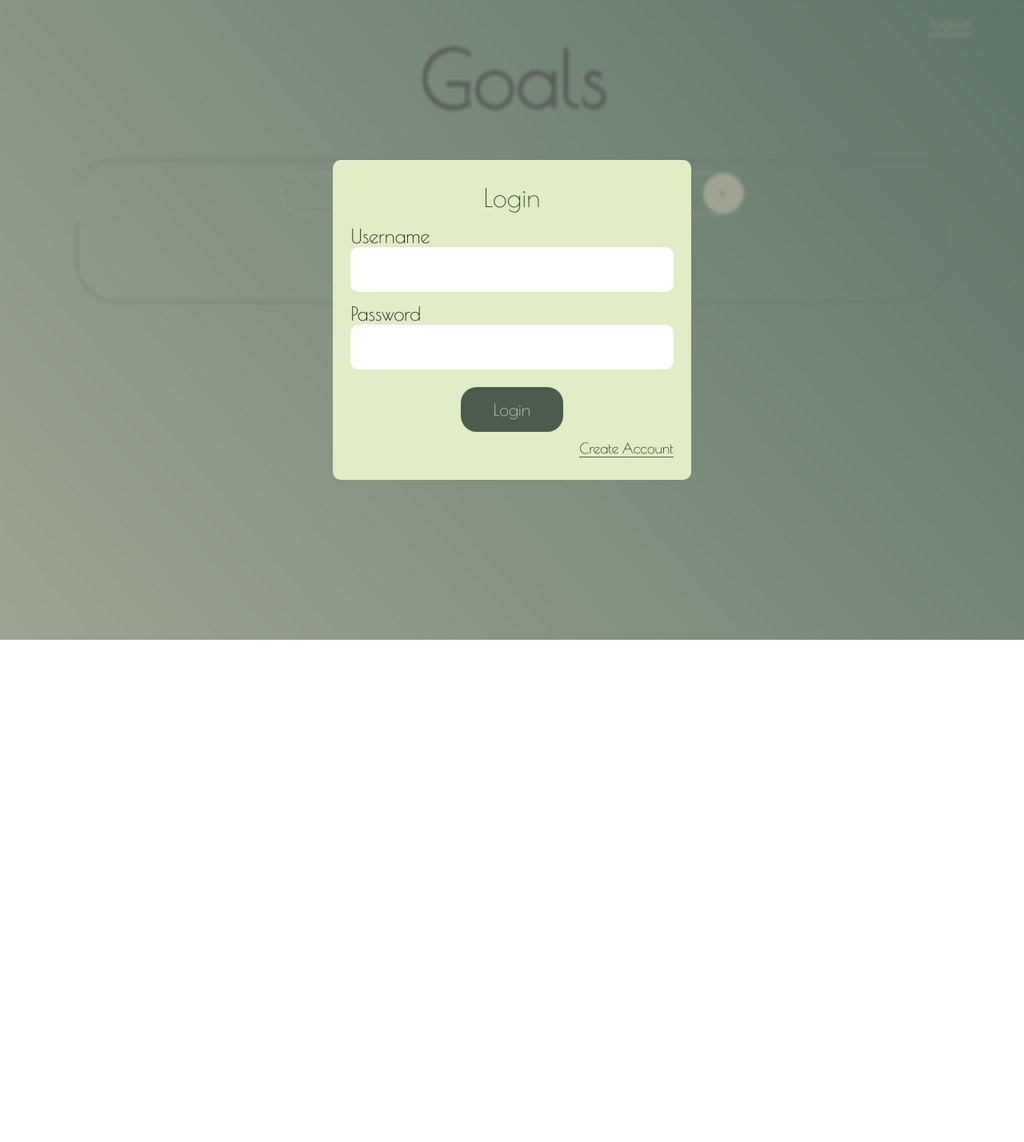
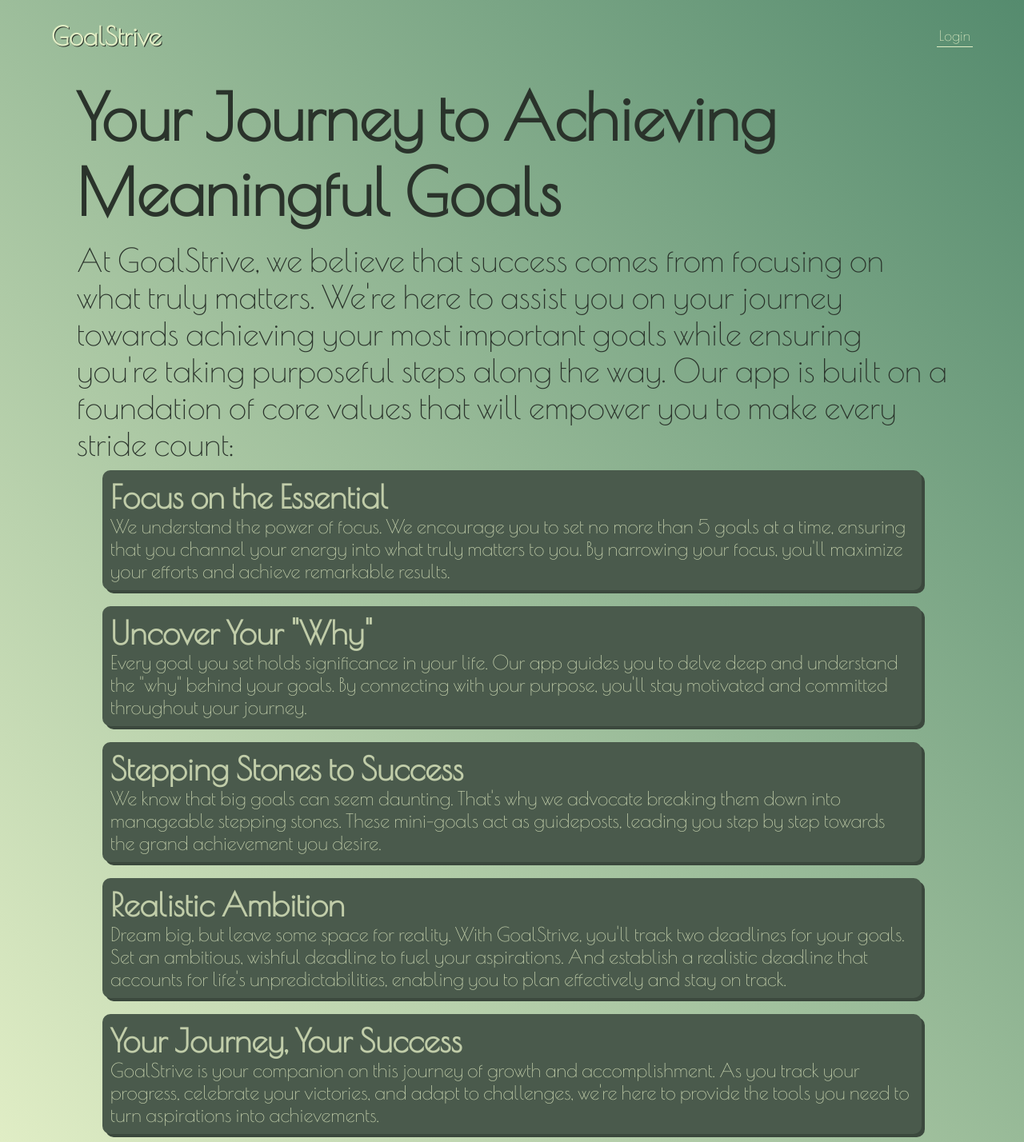
Before and after one commit to sammav21/goalsList, a React (Create React App) app in the folder client/: page / in a window 1280 px wide. Shown: the whole page at 80% size. Before the commit the page ends 800 px from the top, so only its background shows below. Built offline with nearby package versions, Linux system fonts and the light colour scheme.

Commit message:
landing page, tips, logo, design changes

```diff
--- a/client/package.json
+++ b/client/package.json
@@ -9,6 +9,7 @@
     "jwt-decode": "^3.1.2",
     "react": "^18.2.0",
     "react-dom": "^18.2.0",
+    "react-router-dom": "^6.14.2",
     "react-scripts": "5.0.1",
     "web-vitals": "^2.1.4"
   },
--- a/client/public/App.css
+++ b/client/public/App.css
@@ -5,16 +5,18 @@
 }
 
 #root{
-  width: 100vw;
+  max-width: 100vw;
+  display: flex;
+  flex-direction: column;
+  align-items: center;
+  justify-content: center;
+  margin: 2vw 4vw 0;
 }
 
 body{
   min-height: 100vh;
   background-image: linear-gradient(230deg, #558B6E, #E0EDC5);
   font-family: 'Poiret One', cursive;
-  display: flex;
-  flex-direction: column;
-  align-items: center;
   overflow-x: hidden;
 }
 
@@ -33,13 +35,101 @@ input,button{
   border: none;
 }
 
+/*nav*/
+.logo{
+  color: #e0edc4;
+  text-shadow: #2a332b 1px 1px;
+  flex: 1;
+}
+
+header{
+  width: 90vw;
+  display: flex;
+  justify-content: space-between;
+  align-items: center;
+}
+
+.logText, .tipLink{
+  font-size: 1.1rem;
+  color: #e0edc4;
+  padding: 3px;
+  border-bottom: 1px solid #e0edc4;
+  background: linear-gradient(to top, #e0edc4 50%, transparent 0%);
+  background-size: 200% 200%;
+  background-position: top;
+  transition: all .2s ease-in;
+}
+
+.logText:hover, .tipLink:hover{
+  cursor: pointer;
+  background-position: bottom;
+  border-radius: 5px;
+  color: #354137;
+}
+
+.tipLink{
+  margin-right: .7rem;
+}
+/*Landing Page*/
+
+.landingPageDiv{
+  display: flex;
+  justify-content: center;
+  align-items: center;
+  margin-top: 3%;
+}
+
+.landingPageContent{
+  display: flex;
+  flex-direction: column;
+  align-items: center;
+  justify-content: center;
+}
+
+.introTextSection{
+  width: 85vw;
+  color: #2a332b;
+}
+
+.landingTipsSection{
+  width: 100vw;
+  border-radius: 10px;
+  display: flex;
+  flex-direction: column;
+  align-items: center;
+}
+.landingSubHead{
+  font-size: 5rem;
+}
+.landingAbout{
+  margin-top: 15px;
+  font-size: 2.5rem;
+}
+
+.landingTipCard{
+  width: 80vw;
+  margin: 10px 0px;
+  padding: 10px;
+  background-color:  #4a5a4c;
+  border-radius: 10px;
+  color: #c1cda9;
+  box-shadow: #3b483d 4px 4px;
+}
+
+.landingTipTitle{
+  font-size: 2.5rem;
+}
+
+.landingTipText{
+  font-size: 1.5rem;
+}
 /*loginCard*/
 
 .loginScreen{
   height: 100vh;
   width: 100vw;
   position: absolute;
-  left: 0;
+  right: 0;
   top: 0;
   z-index: 1;
   display: flex;
@@ -51,7 +141,7 @@ input,button{
 .loginCard{
   border-radius: 10px;
   width: 35vw;
-  height: 50vh;
+  height: 55vh;
   background-color: #E0EDC5;
   display: flex;
   flex-direction: column;
@@ -59,6 +149,16 @@ input,button{
   justify-content: center;
 }
 
+.loginClose{
+  width: 85%;
+  display: flex;
+  justify-content:end;
+  color:#354137;
+}
+
+.close:hover{
+  cursor: pointer;
+}
 .loginTitle{
   margin-bottom: 15px;
   font-family: 'Poiret One', cursive;
@@ -124,30 +224,6 @@ input,button{
 
 /*main page*/
 
-header{
-  position: absolute;
-  top: 2%;
-  right: 5%;
-}
-
-.logoutText{
-  font-size: 1.1rem;
-  color: #e0edc4;
-  padding: 3px;
-  border-bottom: 1px solid #e0edc4;
-  background: linear-gradient(to top, #e0edc4 50%, transparent 0%);
-  background-size: 200% 200%;
-  background-position: top;
-  transition: all .2s ease-in;
-}
-
-.logoutText:hover{
-  cursor: pointer;
-  background-position: bottom;
-  border-radius: 5px;
-  color: #354137;
-}
-
 .pageTitleDiv, .goalForm{
   display: flex;
   justify-content: center;
@@ -155,15 +231,12 @@ header{
 
 }
 .pageTitleDiv{
-  font-size: 3rem;
-  height: 25vh;
-  color:#4B5C4E;
-  text-shadow: -1px 0px #E0EDC5;
+  font-size: 2rem;
+  color:#2a332b;
+  margin-top: 20px;
 }
 
 .goalForm{
-  width: 85%;
-  border-top: #558B6E solid 1px;
   padding: 10px;
   border-radius: 50px;
   margin: auto;
@@ -205,7 +278,28 @@ header{
   cursor: pointer;
 }
 
+/*tip card*/
 
+.tipCard{
+  width: 80vw;
+  background-color: #2a332b;
+  border-radius: 20px;
+  color: #c1cda9;
+  top: 0;
+  margin-top: 10px;
+  padding: 10px 20px;
+}
+.tipDiv{
+  margin: 10px 0;
+}
+
+.tipTitle{
+  font-size: 1.5rem;
+}
+
+.tipText{
+  font-size: 1.2rem;
+}
 /*growing list section */
 .listSection{
   width: 85%;
@@ -514,14 +608,36 @@ box-shadow: #bac5a2 2px 2px;
 }
 
 @media  (max-width:600px) {
-  .loginCard{
-    width: 75vw;
+
+  .introTextSection{
+    width: 95vw;
   }
 
-  .pageTitleDiv{
-    font-size: 3rem;
-    height: 20vh;
+  .landingSubHead{
+    font-size: 4rem;
   }
+  .landingAbout{
+    margin-top: 10px;
+    font-size: 1.8rem;
+  }
+
+  .landingTipCard{
+    width: 90vw;
+  }
+
+  .landingTipTitle{
+    font-size: 2.2rem;
+  }
+
+  .landingTipText{
+    font-size: 1.5rem;
+  }
+
+  .loginCard{
+    width: 80vw;
+    height: 47vh;
+  }
+
   .titleDiv{
     height: 70px;
   }
--- a/client/src/App.js
+++ b/client/src/App.js
@@ -1,8 +1,11 @@
 import { useEffect, useState } from 'react';
 import jwtDecode from 'jwt-decode';
-import LoginPage from './layout/LoginPage';
 import MainPage from './layout/MainPage';
 import UserContext from './context/UserContext';
+import { BrowserRouter, Routes, Route } from 'react-router-dom';
+import Nav from './layout/Nav';
+import LoginPage from './layout/LoginPage';
+import LandingPage from './layout/LandingPage';
 
 function App() {
 
@@ -11,7 +14,9 @@ function App() {
   const [user, setUser] = useState(null);
   const [goals, setGoals] = useState([]);
   const [reloadUser, setReloadUser] = useState(false);
-  {/*need another call for stepping stone related to goal id (here or in goal component?)*/}
+
+  const [loginOpen, setLoginOpen] = useState(false);
+  const [tipsOpen, setTipsOpen] = useState(false);
 
   const login = (token) => {
     const {sub: username, app_user_id: userId, authorities: authoritiesString} = jwtDecode(token);
@@ -36,8 +41,7 @@ function App() {
   const logout = () =>{
     setUser(null);
     window.localStorage.removeItem("userToken");
-    window.location.reload(false);
-  }
+    }
 
   const authorities = {
     user: user ? {...user} : null,
@@ -67,10 +71,16 @@ function App() {
   }, [])
 
   return (
+    <BrowserRouter>
     <UserContext.Provider value={authorities}>
-    {user == null && <LoginPage />}
-    <MainPage refreshData={refreshData} goals={goals}/>
+      <Nav loginOpen={loginOpen} setLoginOpen={setLoginOpen} tipsOpen={tipsOpen} setTipsOpen={setTipsOpen}/>
+      {loginOpen && <LoginPage setLoginOpen={setLoginOpen} />}
+      <Routes>
+        <Route path="/" element={<LandingPage />} />
+        <Route path="goals" element={<MainPage refreshData={refreshData} goals={goals} tipsOpen={tipsOpen} setTipsOpen={setTipsOpen}/>} />
+      </Routes>
     </UserContext.Provider>
+    </BrowserRouter>
   );
 }
 
--- a/client/src/components/LoginCard.js
+++ b/client/src/components/LoginCard.js
@@ -1,13 +1,15 @@
 import { useContext, useState } from "react"
 import UserContext from "../context/UserContext";
 import Errors from "./Errors";
+import { useNavigate } from "react-router-dom";
 
-export default function LoginCard(){
+export default function LoginCard(props){
     const [username, setUsername] = useState("");
     const [password, setPassword] = useState("");
     const [errors, setErrors] = useState([]);
     const [create, setCreate] = useState(false);
 
+    const navigate = useNavigate();
     const authorities = useContext(UserContext);
 
     const handleSubmit = async(e) => {
@@ -30,6 +32,8 @@ export default function LoginCard(){
             window.localStorage.setItem("userToken", jwt_token);
             clearFields();
             setCreate(false);
+            props.setLoginOpen(false);
+            navigate("/goals");
         } else if(response.status === 403){
             setErrors(["User not found, try again."])
             console.log(errors)
@@ -72,6 +76,7 @@ export default function LoginCard(){
 
     return(
         <div className="loginCard">
+            <div className="loginClose"><i className="fa-solid fa-xmark close" onClick={() => props.setLoginOpen(false)}></i></div>
             <h3 className="loginTitle">{create ? "Create account" : "Login"}</h3>
             <form onSubmit={create ? handleCreateAccount : handleSubmit} className="loginForm">
                 <div className="loginInputSection">
@@ -80,7 +85,7 @@ export default function LoginCard(){
                 </div>
                 <div className="loginInputSection">
                     <label htmlFor="passwordInput">Password </label>
-                    <input className="loginInput" id="passwordInput" value={password} type="text" onChange={(e) => setPassword(e.target.value)} />
+                    <input className="loginInput" id="passwordInput" value={password} type="password" onChange={(e) => setPassword(e.target.value)} />
                 </div>
                 <Errors errors={errors}/>
                 <div className="loginButton">
--- /dev/null
+++ b/client/src/components/TipsCard.js
@@ -0,0 +1,26 @@
+export default function TipsCard(){
+    return(
+        <div className="tipCard">
+            <div className="tipDiv">
+                <h4 className="tipTitle">Focus on the Essential</h4>
+                <p className="tipText">Don't spread youself too thin. We want to place value on the ultimate goals in our lives, we have enough to-do lists on our phones.</p>
+            </div>
+            <div className="tipDiv">
+                <h4 className="tipTitle">Uncover Your "Why"</h4>
+                <p className="tipText">Find the deepest reason behind your goals. You'll be asked why you set your goal, check to see if your true goal is inside that answer.</p>
+            </div>
+            <div className="tipDiv">
+                <h4 className="tipTitle">Small Steps First</h4>
+                <p className="tipText">Break down your goals into manageable stepping stones. Plan them out thoughtfully, celebrate them along the way, and next thing you know you've reached your goal.</p>
+            </div>
+            <div className="tipDiv">
+                <h4 className="tipTitle">Realistic Ambition</h4>
+                <p className="tipText">When would you like to accomplish this goal regardless of all outside factors? Challenge yourself to this date. Assuming life gets in the way despite your efforts, what's the latest you'd expect to accomplish this goal?</p>
+            </div>
+            <div className="tipDiv">
+                <h4 className="tipTitle">Your Journey, Your Success</h4>
+                <p className="tipText">Take your time and keep the overall process in mind. Don't box yourself in, consider the multiple paths one can take to accomplish a goal. Check back into your progress every now and then.</p>
+            </div>
+        </div>
+    )
+}
--- /dev/null
+++ b/client/src/layout/LandingPage.js
@@ -0,0 +1,34 @@
+export default function LandingPage(){
+    return(
+        <div className="landingPageDiv">
+            <div className="landingPageContent">
+                <div className="introTextSection">
+                    <h3 className="landingSubHead">Your Journey to Achieving Meaningful Goals</h3>
+                    <p className="landingAbout">At GoalStrive, we believe that success comes from focusing on what truly matters. We're here to assist you on your journey towards achieving your most important goals while ensuring you're taking purposeful steps along the way. Our app is built on a foundation of core values that will empower you to make every stride count:</p>
+                </div>
+                <div className="landingTipsSection">
+                    <div className="landingTipCard">
+                        <h4 className="landingTipTitle">Focus on the Essential</h4>
+                        <p className="landingTipText">We understand the power of focus. We encourage you to set no more than 5 goals at a time, ensuring that you channel your energy into what truly matters to you. By narrowing your focus, you'll maximize your efforts and achieve remarkable results.</p>
+                    </div>
+                    <div className="landingTipCard">
+                        <h4 className="landingTipTitle">Uncover Your "Why"</h4>
+                        <p className="landingTipText">Every goal you set holds significance in your life. Our app guides you to delve deep and understand the "why" behind your goals. By connecting with your purpose, you'll stay motivated and committed throughout your journey.</p>
+                    </div>
+                    <div className="landingTipCard">
+                        <h4 className="landingTipTitle">Stepping Stones to Success</h4>
+                        <p className="landingTipText">We know that big goals can seem daunting. That's why we advocate breaking them down into manageable stepping stones. These mini-goals act as guideposts, leading you step by step towards the grand achievement you desire.</p>
+                    </div>
+                    <div className="landingTipCard">
+                        <h4 className="landingTipTitle">Realistic Ambition</h4>
+                        <p className="landingTipText">Dream big, but leave some space for reality. With GoalStrive, you'll track two deadlines for your goals. Set an ambitious, wishful deadline to fuel your aspirations. And establish a realistic deadline that accounts for life's unpredictabilities, enabling you to plan effectively and stay on track.</p>
+                    </div>
+                    <div className="landingTipCard">
+                        <h4 className="landingTipTitle">Your Journey, Your Success</h4>
+                        <p className="landingTipText">GoalStrive is your companion on this journey of growth and accomplishment. As you track your progress, celebrate your victories, and adapt to challenges, we're here to provide the tools you need to turn aspirations into achievements.</p>
+                    </div>
+                </div>
+            </div>
+        </div>
+    )
+}
--- a/client/src/layout/LoginPage.js
+++ b/client/src/layout/LoginPage.js
@@ -4,7 +4,7 @@ export default function LoginPage(props){
 
     return(
         <div className="loginScreen">
-            <LoginCard />
+            <LoginCard setLoginOpen={props.setLoginOpen}/>
         </div>
     )
 }
--- a/client/src/layout/MainPage.js
+++ b/client/src/layout/MainPage.js
@@ -1,22 +1,13 @@
-import { useContext } from "react"
 import GoalsList from "../components/ListedGoals/GoalsList"
 import PostData from "../components/PostData"
-import UserContext from "../context/UserContext"
+import TipsCard from "../components/TipsCard"
 
 export default function MainPage(props){
-    const authorities = useContext(UserContext);
-
-    const handleLogout = () => {
-        authorities.logout();
-    }
-
     return(
     <>
-        <header>
-            <p className="logoutText" onClick={handleLogout}>Logout</p>
-        </header>
+        {props.tipsOpen  && <TipsCard />}
         <div className="pageTitleDiv">
-        <h1 className="pageTitle">Goals</h1>
+        <h3 className="goalPrompt">Set a goal</h3>
         </div>
         <form>
         <PostData refreshData={props.refreshData} isGoal={true}/>
--- /dev/null
+++ b/client/src/layout/Nav.js
@@ -0,0 +1,27 @@
+import { useContext } from "react";
+import UserContext from "../context/UserContext";
+import { useNavigate } from "react-router-dom";
+
+export default function Nav(props){
+
+    const authorities = useContext(UserContext);
+    const navigate = useNavigate();
+
+
+
+    const handleLogout = () => {
+        authorities.logout();
+        navigate("/");
+    }
+    return (
+        <header>
+            <h1 className="logo">GoalStrive</h1>
+            {authorities.user == null
+            ? <p className="logText" onClick={() => props.setLoginOpen(!props.loginOpen)}>Login</p>
+            : <>
+                <p className="tipLink" onClick={() => props.setTipsOpen(!props.tipsOpen)}>Tips</p>
+                <p className="logText" onClick={handleLogout}>Logout</p>
+            </>}
+        </header>
+    )
+}
```
Also changed, not shown: 1 other file (tests, documents, lock files or other folders).
